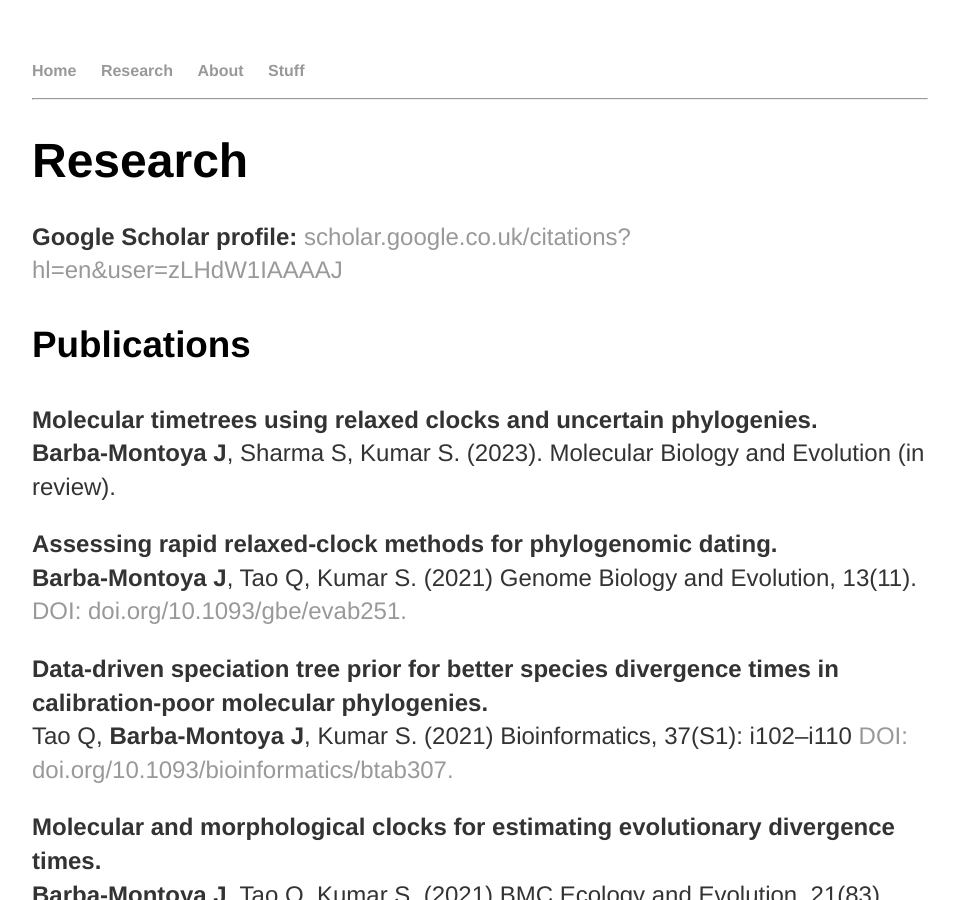
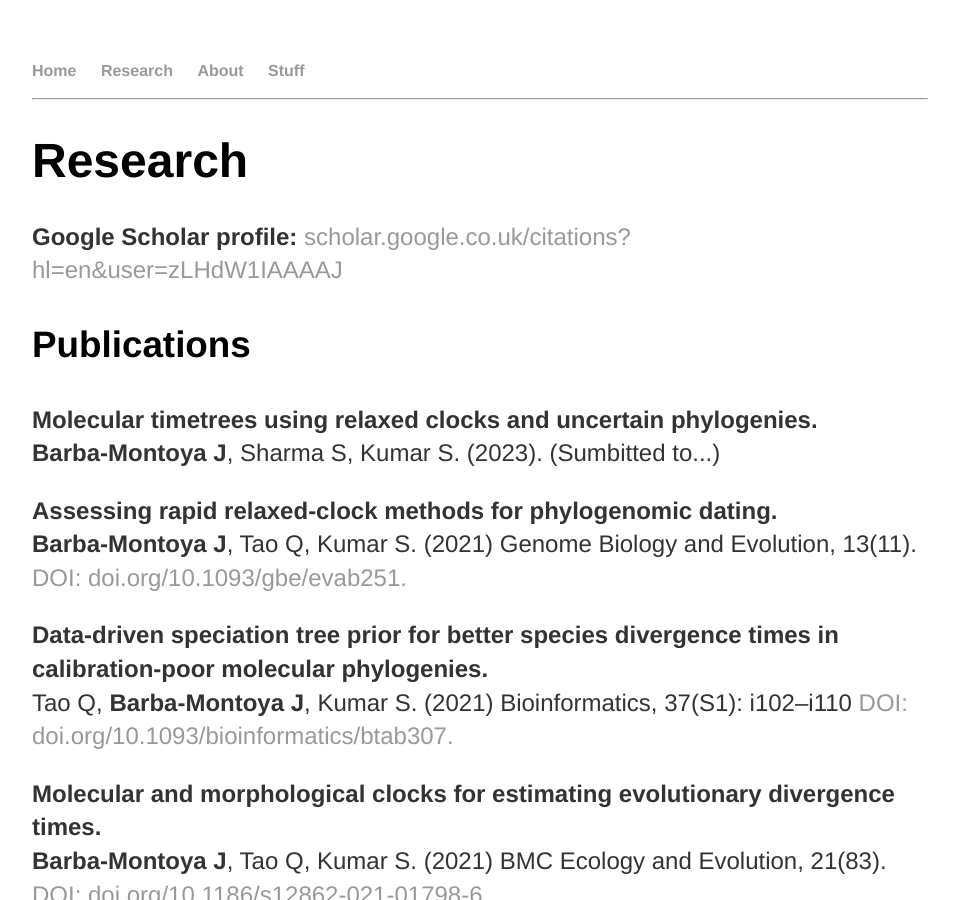
Before and after one commit to josebarbamontoya/josebarbamontoya.github.io, a Jekyll site: the page built from research/index.html, in a window 1280 px wide and 900 px high. Shown: the whole window, without its empty margins (160-1119 px from the left). Built offline with Jekyll 4.4.1, drawn with Linux system fonts in a browser that asks for light colours.

Commit message:
Update index.html

```diff
--- a/research/index.html
+++ b/research/index.html
@@ -9,7 +9,7 @@ title: Jose Barba-Montoya
 					<h3>Publications</h3>
 
 <p><b>Molecular timetrees using relaxed clocks and uncertain phylogenies.</b><br>
-<b>Barba-Montoya J</b>, Sharma S, Kumar S. (2023). Molecular Biology and Evolution (in review).
+<b>Barba-Montoya J</b>, Sharma S, Kumar S. (2023). (Sumbitted to...)
 
 <p><b>Assessing rapid relaxed-clock methods for phylogenomic dating.</b><br>
 <b>Barba-Montoya J</b>, Tao Q, Kumar S. (2021) Genome Biology and Evolution, 13(11). <a href=" https://doi.org/10.1093/gbe/evab251">DOI: doi.org/10.1093/gbe/evab251.</a>
```
